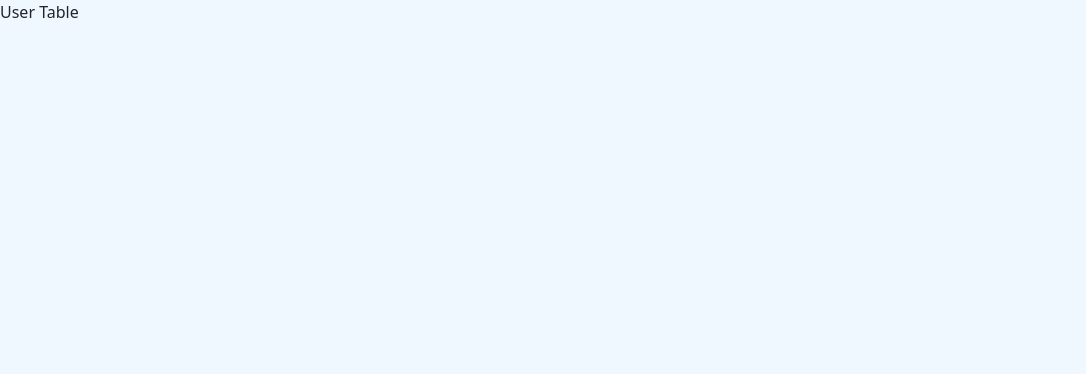
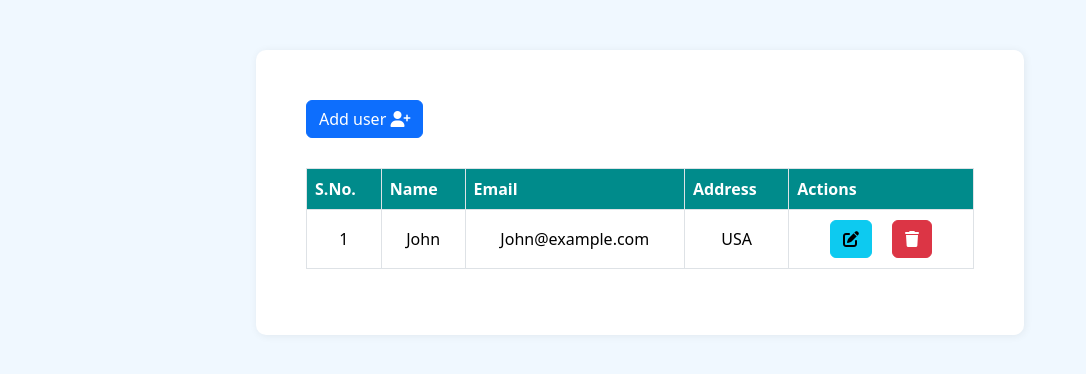
Before and after one commit to tharunkumar-BIT/MERN-CRUD, a React (Create React App) app in the folder client/: page / in a window 1280 px wide. Shown: the top 374 px of the page, without its empty margins (0-1086 px from the left). Built offline with nearby package versions, Linux system fonts and the light colour scheme.

Commit message:
styling done

```diff
--- a/client/package.json
+++ b/client/package.json
@@ -8,6 +8,7 @@
     "@testing-library/react": "^16.3.0",
     "@testing-library/user-event": "^13.5.0",
     "bootstrap": "^5.3.5",
+    "font-awesome": "^4.7.0",
     "react": "^19.1.0",
     "react-dom": "^19.1.0",
     "react-scripts": "5.0.1",
--- a/client/public/index.html
+++ b/client/public/index.html
@@ -35,6 +35,13 @@
       integrity="sha384-k6d4wzSIapyDyv1kpU366/PK5hCdSbCRGRCMv+eplOQJWyd1fbcAu9OCUj5zNLiq"
       crossorigin="anonymous"
     ></script>
+    <link
+      rel="stylesheet"
+      href="https://cdnjs.cloudflare.com/ajax/libs/font-awesome/6.7.2/css/all.min.css"
+      integrity="sha512-Evv84Mr4kqVGRNSgIGL/F/aIDqQb7xQ2vcrdIwxfjThSH8CSR7PBEakCr51Ck+w+/U6swU2Im1vVX0SVk9ABhg=="
+      crossorigin="anonymous"
+      referrerpolicy="no-referrer"
+    />
     <title>MERN CRUD</title>
   </head>
   <body>
--- a/client/src/getUser/User.css
+++ b/client/src/getUser/User.css
@@ -0,0 +1,28 @@
+.userTable {
+  width: 60%;
+  margin: 50px auto;
+  background-color: white;
+  padding: 50px;
+  border-radius: 10px;
+  box-shadow: 1px 1px 8px rgba(0, 0, 0, 0.065);
+}
+
+.userTable table {
+  width: 100%;
+  margin-top: 30px;
+}
+
+.userTable table thead th {
+  background-color: darkcyan;
+  color: white;
+}
+
+.userTable table tbody td {
+  padding: 10px;
+  text-align: center;
+  vertical-align: middle;
+}
+
+.actionButtons button {
+  margin: 0 10px;
+}
--- a/client/src/getUser/User.jsx
+++ b/client/src/getUser/User.jsx
@@ -1,7 +1,42 @@
 import React from "react";
+import "./User.css";
 
 const User = () => {
-  return <div>User Table</div>;
+  return (
+    <div className="userTable">
+      <button type="button" class="btn btn-primary">
+        Add user <i class="fa-solid fa-user-plus"></i>
+      </button>
+      <table className="table table-bordered">
+        <thead>
+          <tr>
+            <th scope="col">S.No.</th>
+            <th scope="col">Name</th>
+            <th scope="col">Email</th>
+            <th scope="col">Address</th>
+            <th scope="col">Actions</th>
+          </tr>
+        </thead>
+        <tbody>
+          <tr>
+            <td>1</td>
+            <td>John</td>
+            <td>John@example.com</td>
+            <td>USA</td>
+            <td className="actionButtons">
+              <button type="button" class="btn btn-info">
+                <i class="fa-solid fa-pen-to-square"></i>{" "}
+              </button>
+
+              <button type="button" class="btn btn-danger">
+                <i class="fa-solid fa-trash"></i>
+              </button>
+            </td>
+          </tr>
+        </tbody>
+      </table>
+    </div>
+  );
 };
 
 export default User;
```
Also changed, not shown: client/notes.txt (added), 1 other file (tests, documents, lock files or other folders).
